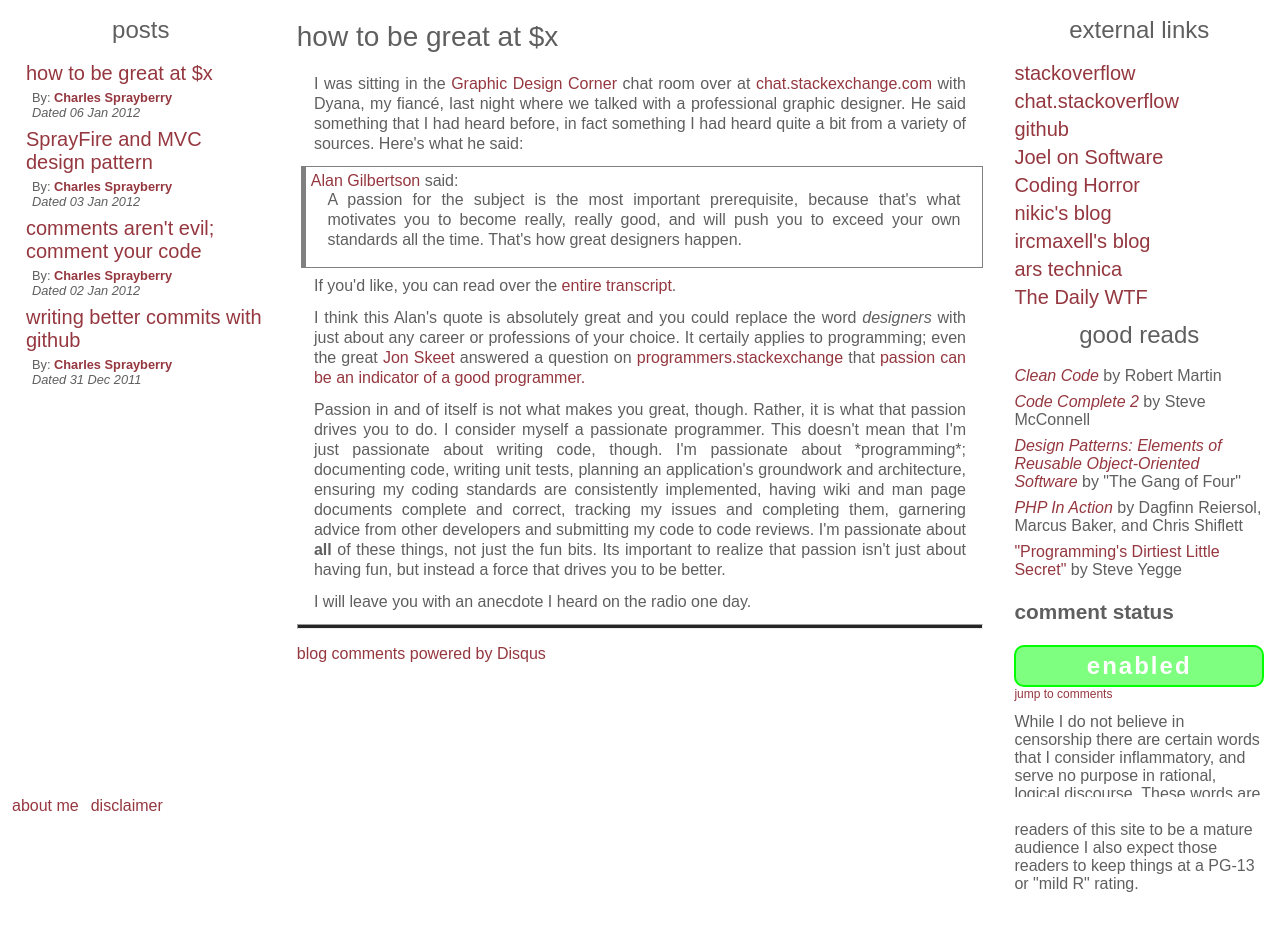
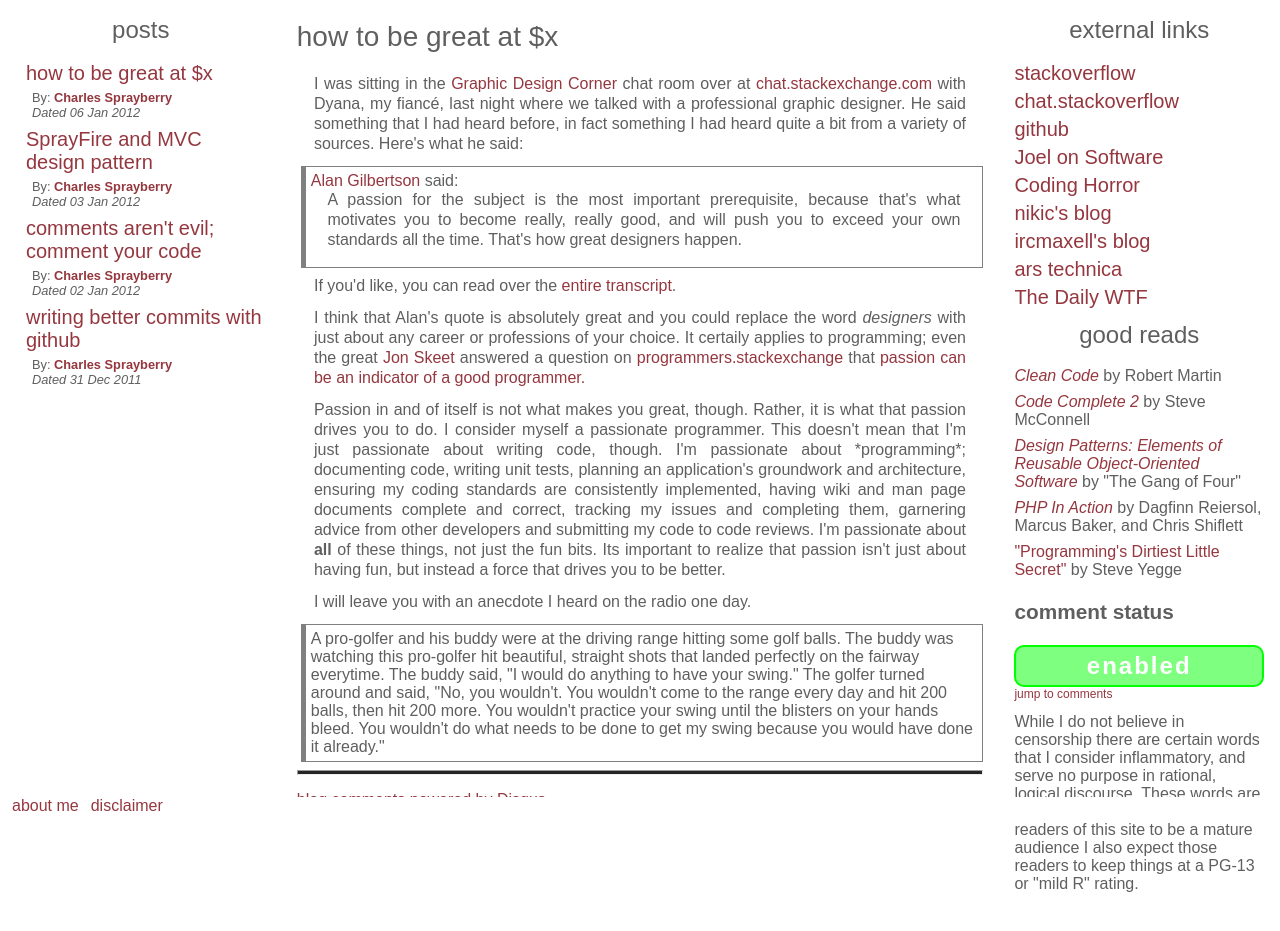
Before and after one commit to cspray/archived-blog, a Jekyll site: the page built from _posts/2012-01-06-how-to-be-great-at-x.html, in a window 1280 px wide, cut to the strip 78-1011 px from the top of the page. Built offline with Jekyll 4.4.1, drawn with Linux system fonts in a browser that asks for light colours; comment, search, counter and statistics services are not loaded.

Commit message:
UPD how-to-be-great-at-x hopefully fixing missing anecdote

```diff
--- a/_posts/2012-01-06-how-to-be-great-at-x.html
+++ b/_posts/2012-01-06-how-to-be-great-at-x.html
@@ -14,7 +14,7 @@ disqus_title: how to be great at $x
 
 <h2>how to be great at $x</h2>
 
-<p>I was sitting in the <a href="">Graphic Design Corner</a> chat room over at <a href="http://chat.stackexchange.com/">chat.stackexchange.com</a>
+<p>I was sitting in the <a href="http://chat.stackexchange.com/rooms/1240/graphic-design-corner">Graphic Design Corner</a> chat room over at <a href="http://chat.stackexchange.com/">chat.stackexchange.com</a>
 with Dyana, my fiancé, last night where we talked with a professional graphic designer.  He said something
 that I had heard before, in fact something I had heard quite a bit from a variety of sources.  Here's what
 he said:
@@ -27,7 +27,7 @@ he said:
 <p>If you'd like, you can read over the <a href="http://chat.stackexchange.com/transcript/message/2911100#2911100">entire
 transcript</a>.</p>
 
-<p>I think this Alan's quote is absolutely great and you could replace the word <em>designers</em> with just
+<p>I think that Alan's quote is absolutely great and you could replace the word <em>designers</em> with just
 about any career or professions of your choice.  It certaily applies to programming; even the great
 <a href="http://stackexchange.com/users/11683">Jon Skeet</a> answered a question on <a href="http://programmers.stackexchange.com/">programmers.stackexchange</a>
 that <a href="http://programmers.stackexchange.com/a/33817/28038">passion can be an indicator of a good programmer.</a></p>
@@ -41,3 +41,14 @@ to code reviews.  I'm passionate about <strong>all</strong> of these things, not
 important to realize that passion isn't just about having fun, but instead a force that drives you to be better.</p>
 
 <p>I will leave you with an anecdote I heard on the radio one day.</p>
+
+<div>
+<blockquote>
+A pro-golfer and his buddy were at the driving range hitting some golf balls.  The buddy was watching this pro-golfer hit beautiful, straight
+shots that landed perfectly on the fairway everytime.  The buddy said, "I would do anything to have your swing."
+
+The golfer turned around and said, "No, you wouldn't.  You wouldn't come to the range every day and hit 200 balls,
+then hit 200 more.  You wouldn't practice your swing until the blisters on your hands bleed.  You wouldn't do what
+needs to be done to get my swing because you would have done it already."
+</blockquote>
+</div>
```
